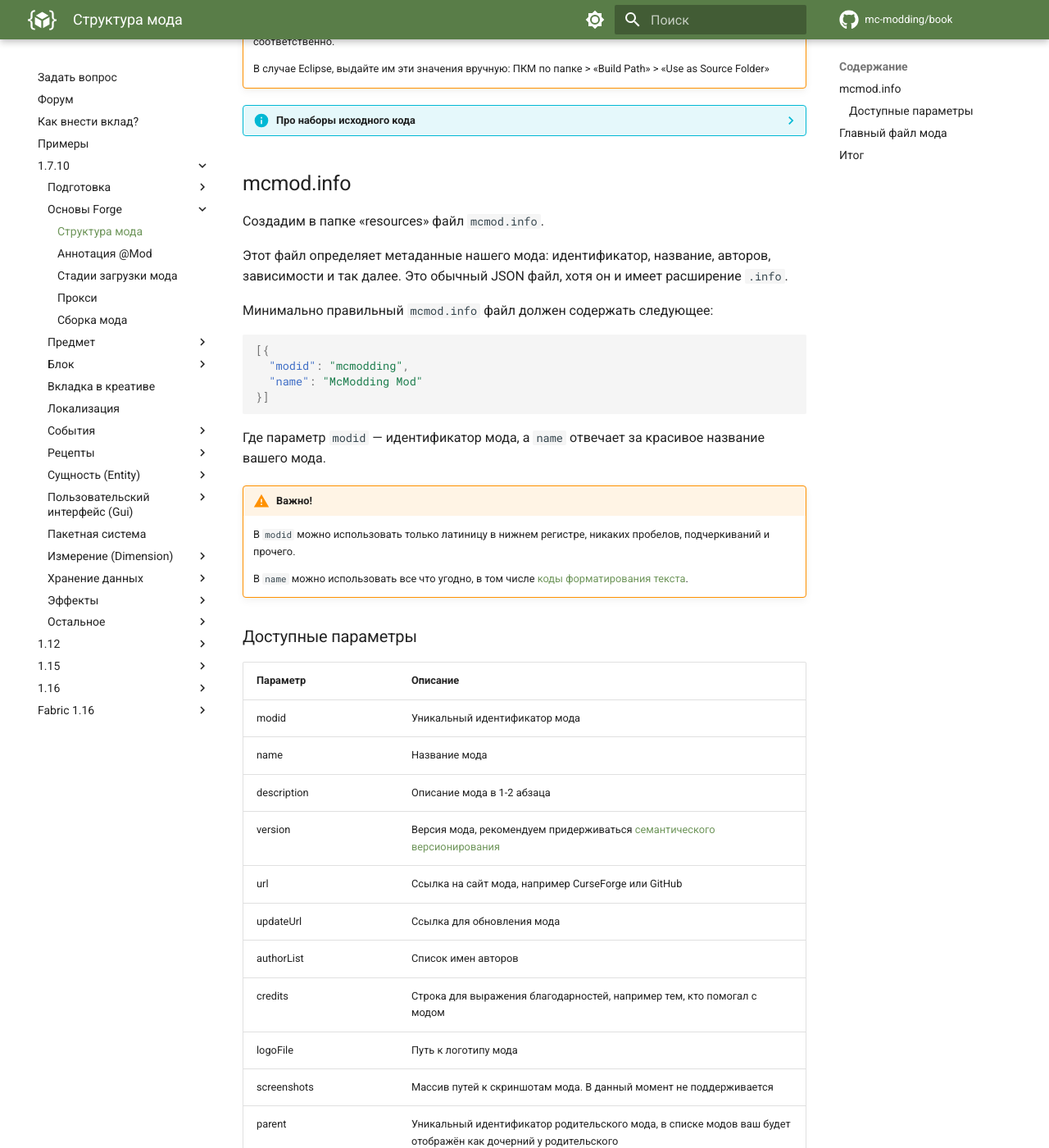
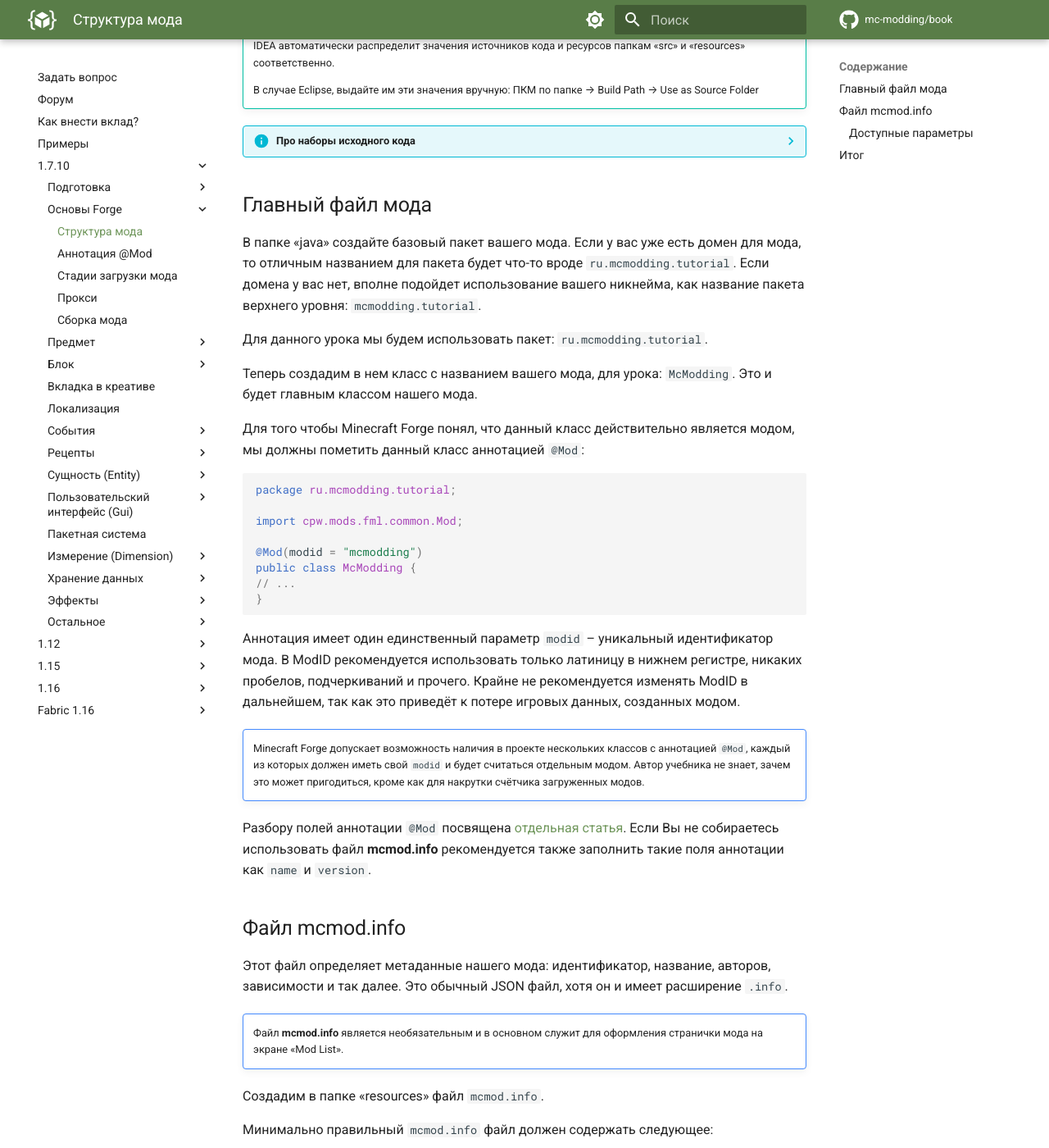
Before and after one commit to mc-modding/book, an MkDocs documentation site: the page built from docs/1.7.10/basics/mod-structure.md, in a window 1280 px wide and 1400 px high, scrolled down 679 px. Shown: the whole window at 82% size. Built offline with MkDocs 1.6.1 and Material for MkDocs 9.7.7, drawn with Linux system fonts in a browser that asks for light colours; comment, search, counter and statistics services are not loaded; some of the changed text lies outside the part shown.

Commit message:
Поменял местами главный файл мода и mcmod.info

````diff
--- a/docs/1.7.10/basics/mod-structure.md
+++ b/docs/1.7.10/basics/mod-structure.md
@@ -4,41 +4,79 @@
 
 API Minecraft Forge предлагает нам использовать следующую структуру проекта мода:
 
-```md
-└── src
-    └── main
-        ├── java
-        └── resources
+```
+src
+└── main
+    ├── java
+    └── resources
 ```
 
 - «src» содержит «наборы» для исходного кода и ресурсов. Это может пригодиться, чтобы, например, не смешивать код
-программы и код для её тестирования. В случае моддинга нам будет достаточно только «main».
-- «java» содержит исходный код на соответствующем своему названию языке программирования. Помимо Java, Minecraft Forge
-предоставляет из коробки написание модов на Scala.
+программы и код для её тестирования. Основой код размещается в модуле «main».
+- «java» содержит исходный код соответствующий своему названию языка программирования. Помимо Java, Minecraft Forge
+предоставляет из коробки возможностью написания модов на Scala (исходный код размещается в каталоге `src/main/scala`).
 - «resources» содержит ресурсы, а ими в свою очередь являются: текстуры, файлы локализации, звуки и так далее.
 
-!!! warning "Обратите внимание!"
+!!! tip "Обратите внимание!"
     Приведённые выше папки поставляются сразу с MDK и содержат официальный мод-пример, но мы их удалили на этапе подготовки,
     поэтому пересоздайте их. С данным учебником поставляемый мод-пример не нужен.
 
     IDEA автоматически распределит значения источников кода и ресурсов папкам «src» и «resources» соответственно.
 
-    В случае Eclipse, выдайте им эти значения вручную: ПКМ по папке > «Build Path» > «Use as Source Folder»
+    В случае Eclipse, выдайте им эти значения вручную: ПКМ по папке → Build Path → Use as Source Folder
 
 ??? info "Про наборы исходного кода"
-    По умолчанию Gralde предоставляет наборы: «main» для кода программы и «test» для кода её тестирования (например, для
+    По умолчанию Gradle предоставляет наборы: «main» для кода программы и «test» для кода её тестирования (например, для
     unit-тестов). Minecraft Forge также предоставляет набор «api», файлы которого не будут добавляться в итоговый файл мода,
     но могут быть использованы во время сборки.
 
     Подробно про наборы исходного кода вы можете прочесть на
     [странице документации Gradle](https://docs.gradle.org/current/dsl/org.gradle.api.tasks.SourceSet.html).
 
-## mcmod.info
 
-Создадим в папке «resources» файл `mcmod.info`.
+## Главный файл мода
+
+В папке «java» создайте базовый пакет вашего мода. Если у вас уже есть домен для мода, то отличным названием для
+пакета будет что-то вроде `ru.mcmodding.tutorial`. Если домена у вас нет, вполне подойдет использование вашего никнейма, как
+название пакета верхнего уровня: `mcmodding.tutorial`.
+
+Для данного урока мы будем использовать пакет: `ru.mcmodding.tutorial`.
+
+Теперь создадим в нем класс с названием вашего мода, для урока: `McModding`. Это и будет главным классом нашего мода.
+
+Для того чтобы Minecraft Forge понял, что данный класс действительно является модом, мы должны пометить данный класс аннотацией `@Mod`:
+
+```java
+package ru.mcmodding.tutorial;
+
+import cpw.mods.fml.common.Mod;
+
+@Mod(modid = "mcmodding")
+public class McModding {
+// ...
+}
+```
+
+Аннотация имеет один единственный параметр `modid` – уникальный идентификатор мода.
+В ModID рекомендуется использовать только латиницу в нижнем регистре, никаких пробелов, подчеркиваний и прочего.
+Крайне не рекомендуется изменять ModID в дальнейшем, так как это приведёт к потере игровых данных, созданных модом.
+
+!!! note ""
+    Minecraft Forge допускает возможность наличия в проекте нескольких классов с аннотацией `@Mod`, каждый из которых должен иметь свой `modid` и будет считаться отдельным модом.
+    Автор учебника не знает, зачем это может пригодиться, кроме как для накрутки счётчика загруженных модов.
+
+Разбору полей аннотации `@Mod` посвящена [отдельная статья](mod-annotation.md).
+Если Вы не собираетесь использовать файл **mcmod.info** рекомендуется также заполнить такие поля аннотации как `name` и `version`.
+
+## Файл mcmod.info
 
 Этот файл определяет метаданные нашего мода: идентификатор, название, авторов, зависимости и так далее.
 Это обычный JSON файл, хотя он и имеет расширение `.info`.
+
+!!! note ""
+    Файл **mcmod.info** является необязательным и в основном служит для оформления странички мода на экране «Mod List».
+
+Создадим в папке «resources» файл `mcmod.info`.
 
 Минимально правильный `mcmod.info` файл должен содержать следующее:
 
@@ -49,13 +87,13 @@
 }]
 ```
 
-Где параметр `modid` — идентификатор мода, а `name` отвечает за красивое название вашего мода.
+Где параметр `modid` — идентификатор мода, а `name` отвечает за красивое название вашего мода, которое видит пользователь.
 
-!!! warning "Важно!"
-    В `modid` можно использовать только латиницу в нижнем регистре, никаких пробелов, подчеркиваний и прочего.
+Естественно, что поле `modid` в аннотации должно соответствовать `modid` в `@Mod`. В противном случае мод будет распознан,
+но выведется сообщение о том, что `mcmod.info` не найден. Впрочем, на работу мода это никак не повлияет.
 
-    В `name` можно использовать все что угодно, в том числе
-    [коды форматирования текста](http://minecraft.gamepedia.com/Formatting_codes).
+Следует обратить внимание, что корневой элемент структуры файла является массивом.
+Это сделано для возможности описать все моды в одном файле, если проект содержит несколько классов, аннотированных `@Mod`.
 
 ### Доступные параметры
 
@@ -91,47 +129,17 @@
 }]
 ```
 
-## Главный файл мода
-
-Создав файл `mcmod.info`, мы указали только информацию для мода с выбранным вами «modid», если Вы
-запустите клиент, то не найдёте новосозданный мод. Для того, чтобы файл мода «считался модом»,
-ему нужно создать главный класс.
-
-В папке «java» создайте базовый пакет вашего мода. Если у вас уже есть домен для вашего мода, то отличным названием для
-пакета будет что-то вроде `ru.mcmodding.tutorial`. Если домена у вас нет, вполне подойдет использование вашего никнейма, как
-название пакета верхнего уровня: `mcmodding.tutorial`.
-
-Для данного урока мы будем использовать такой вид: `ru.mcmodding.tutorial`.
-
-Теперь создадим в нем класс с названием вашего мода, для урока: `McModding`. Это и будет главным классом нашего мода.
-
-Для того чтобы Minecraft Forge понял, что данный файл действительно является главным, мы должны добавить к определению класса
-аннотацию `@Mod`:
-
-```java
-package ru.mcmodding.tutorial;
-
-import cpw.mods.fml.common.Mod;
-
-@Mod(modid = "mcmodding")
-public class McModding {}
-```
-
-Естественно, что поле `modid` в аннотации должно быть равно `modid` в `mcmod.info`. В противном случае мод будет распознан,
-но выведет сообщение о том, что `mcmod.info` не найден. Впрочем, на работу мода это никак не повлияет.
-
-Разбору полей аннотации `@Mod` посвящена отдельная статья.
 
 ## Итог
 
 Мы создали базовую структуру любого мода для Minecraft. Выглядит она следующим образом:
 
-```md
-└── src
-    └── main
-        ├── java
-        │   └── ru.mcmodding.tutorial
-        │       └── McModding.java
-        └── resources
-            └── mcmod.info
 ```
+src
+└── main
+    ├── java
+    │   └── ru.mcmodding.tutorial
+    │       └── McModding.java
+    └── resources
+        └── mcmod.info
+```
````
